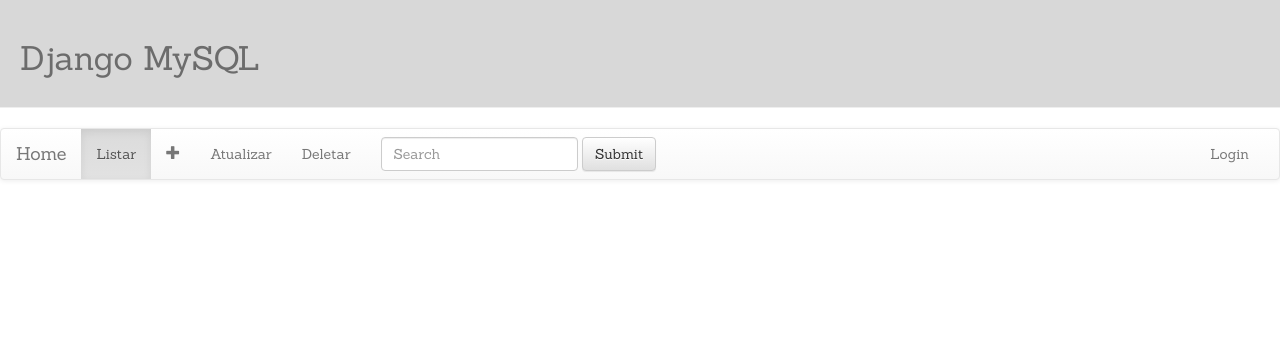
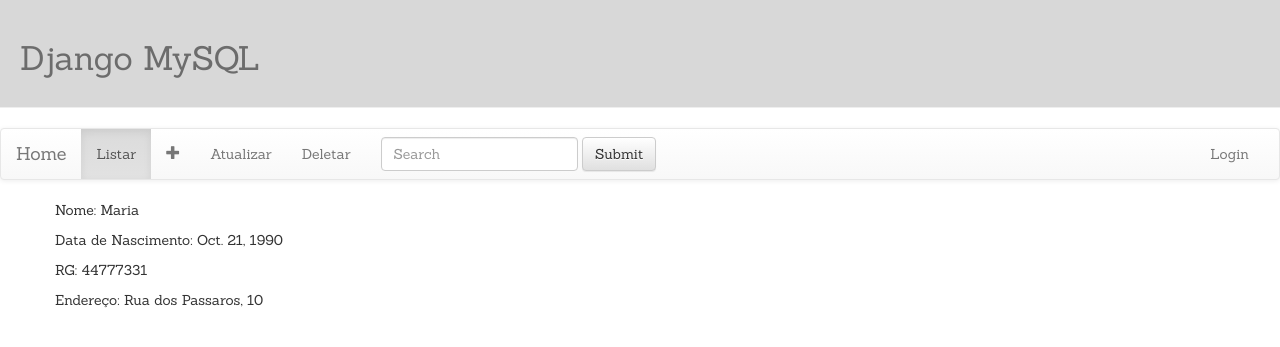
Before and after one commit to julianaskubs/Django-MySQL, a Django app: page / in a window 1280 px wide. Shown: the top 347 px of the page. Run offline with Django 3.2, Linux system fonts and the light colour scheme; data comes from the database, SQL or seed files in the repository; some libraries are stand-ins or nearby versions.

Commit message:
listar alunos

```diff
--- a/core/models.py
+++ b/core/models.py
@@ -13,8 +13,5 @@ class Aluno(models.Model):
         managed = False
         db_table = 'Aluno'
 
-    def salvar(self):
-        self.save()
-
     def __str__(self):
         return self.nome
--- a/core/templates/core/base.html
+++ b/core/templates/core/base.html
@@ -38,7 +38,7 @@
       <!-- Collect the nav links, forms, and other content for toggling -->
       <div class="collapse navbar-collapse" id="bs-example-navbar-collapse-1">
         <ul class="nav navbar-nav">
-          <li class="active"><a href="#">Listar<span class="sr-only">(current)</span></a></li>
+          <li class="active"><a href="/core/listar">Listar<span class="sr-only">(current)</span></a></li>
           <li><a href="/core/criar" class="top-menu"><span class="glyphicon glyphicon-plus"></span></a></li>
           <li><a href="#">Atualizar</a></li>
           <li><a href="#">Deletar</a></li>
--- a/core/templates/core/listar.html
+++ b/core/templates/core/listar.html
@@ -1,3 +1,11 @@
 {% extends 'core/base.html' %}
 {% block content %}
+    {% for aluno in alunos %}
+        <div class="aluno">
+            <p>Nome: {{ aluno.nome }}</p>
+            <p>Data de Nascimento: {{ aluno.dt_nasc }}</p>
+            <p>RG: {{ aluno.rg }}</p>
+            <p>Endereço: {{ aluno.endereco }}</p>
+        </div>
+    {% endfor %}
 {% endblock %}
--- a/core/views.py
+++ b/core/views.py
@@ -1,6 +1,7 @@
 from django.shortcuts import render
 from .forms import AlunoForm
 from django.shortcuts import redirect
+from .models import Aluno
 
 
 def criar(request):
@@ -19,4 +20,11 @@ def criar(request):
 
 
 def listar(request):
-    return render(request, 'core/listar.html', {})
+    alunos = Aluno.objects.order_by('nome')
+    return render(request, 'core/listar.html', {'alunos': alunos})
+
+
+
+# Para mostrar um template que não tem conteúdo:
+# def listar(request):
+#     return render(request, 'core/listar.html', {})
```
